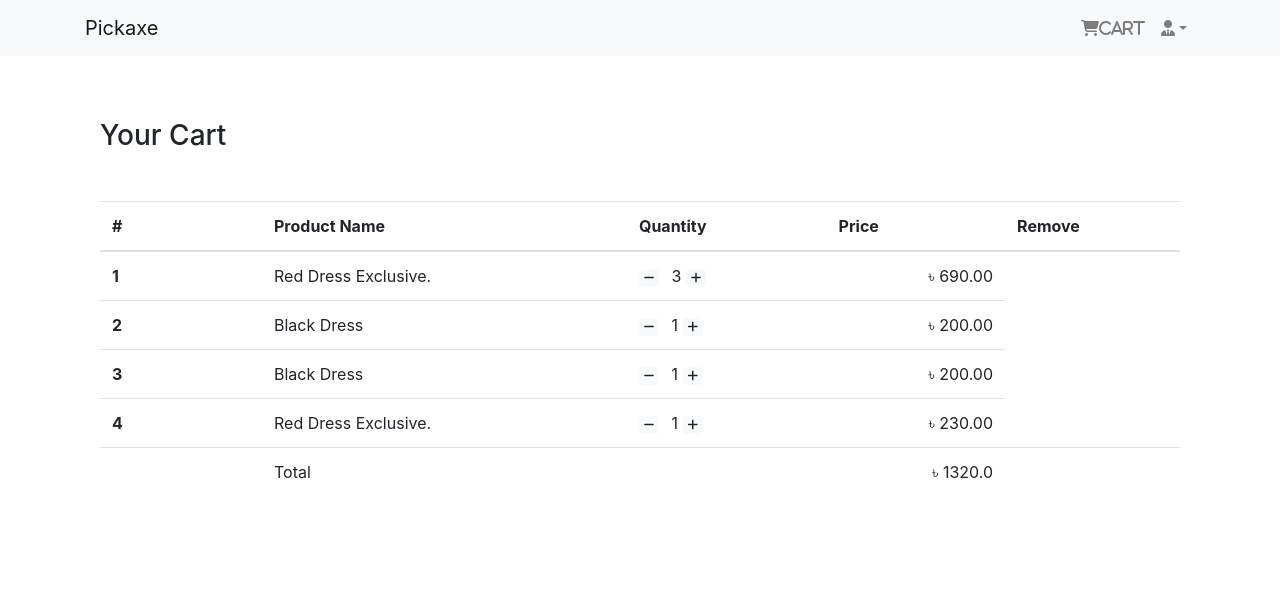
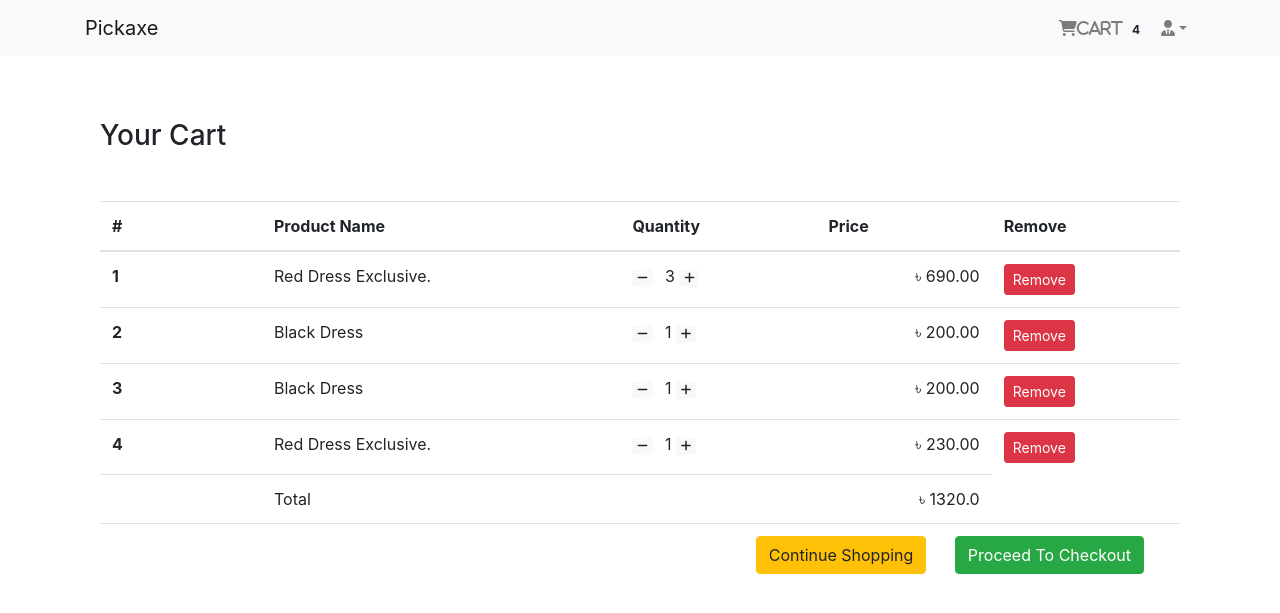
Before and after one commit to imran116/ecommerceProject_2, a Django app: page /order/cart/ in a window 1280 px wide. Shown: the top 613 px of the page. Run offline with Django 5.2, Linux system fonts and the light colour scheme; a user stored in the database is signed in; data comes from the database, SQL or seed files in the repository; some libraries are stand-ins or nearby versions.

Commit message:
ADD: in order_app , continue shopping, checkout to payment, show total number of cart items

```diff
--- /dev/null
+++ b/order_app/templatetags/cart_tag.py
@@ -0,0 +1,12 @@
+from django import template
+from order_app.models import Order
+
+register = template.Library()
+
+@register.filter
+def cart_total(user):
+    order = Order.objects.filter(user=user, ordered=False)
+    if order.exists():
+        return order[0].order_items.count()
+    else:
+        return 0
--- a/templates/navbar.html
+++ b/templates/navbar.html
@@ -1,3 +1,4 @@
+{% load cart_tag %}
 <nav class="navbar navbar-expand-lg navbar-light bg-light">
     <nav class="container">
         <a class="navbar-brand" href="{% url 'shop_app:home' %}">Pickaxe</a>
@@ -11,6 +12,7 @@
                     <li class="nav-item">
                     <a href="{% url 'order_app:cart-view' %}" class="nav-link">
                         <i class="fa fa-shopping-cart">Cart</i>
+                        <span class="badge badge-light">{{ request.user | cart_total }}</span>
                     </a>
 
                     </li>
--- a/templates/order_app/cart.html
+++ b/templates/order_app/cart.html
@@ -25,13 +25,21 @@
                 <a class="mr-2" href="#"> <span class="badge badge-light"><i class="fas fa-plus"></i></span></a>
             </td>
             <td align="right">&#2547; {{ cart.get_total }}</td>
+            <td><a href="" class="btn btn-danger btn-sm">Remove</a></td>
             </tr>
         {% endfor %}
         <tr>
             <th scope="row"></th>
             <td colspan="2">Total</td>
             <td align="right">&#2547; {{ orders.get_totals }}</td>
-            <td></td>
+
+        </tr>
+        <tr>
+            <th scope="row"></th>
+            <td colspan="4" class="text-right">
+                <a href="{% url 'shop_app:home' %}" class="btn btn-warning mr-4"> Continue Shopping</a>
+                <a href="" class="btn btn-success mr-4"> Proceed To Checkout</a>
+            </td>
         </tr>
         </tbody>
 
```
Also changed, not shown: order_app/templatetags/__init__.py (added).
